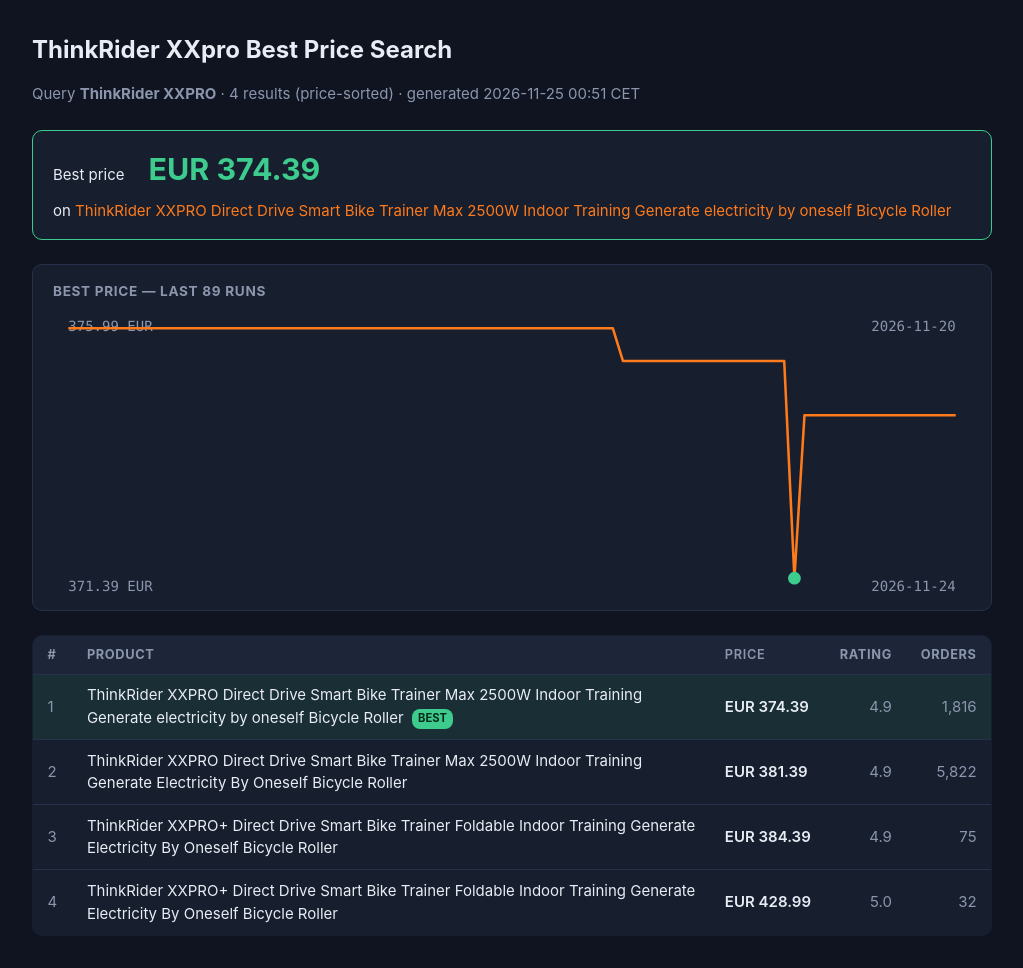
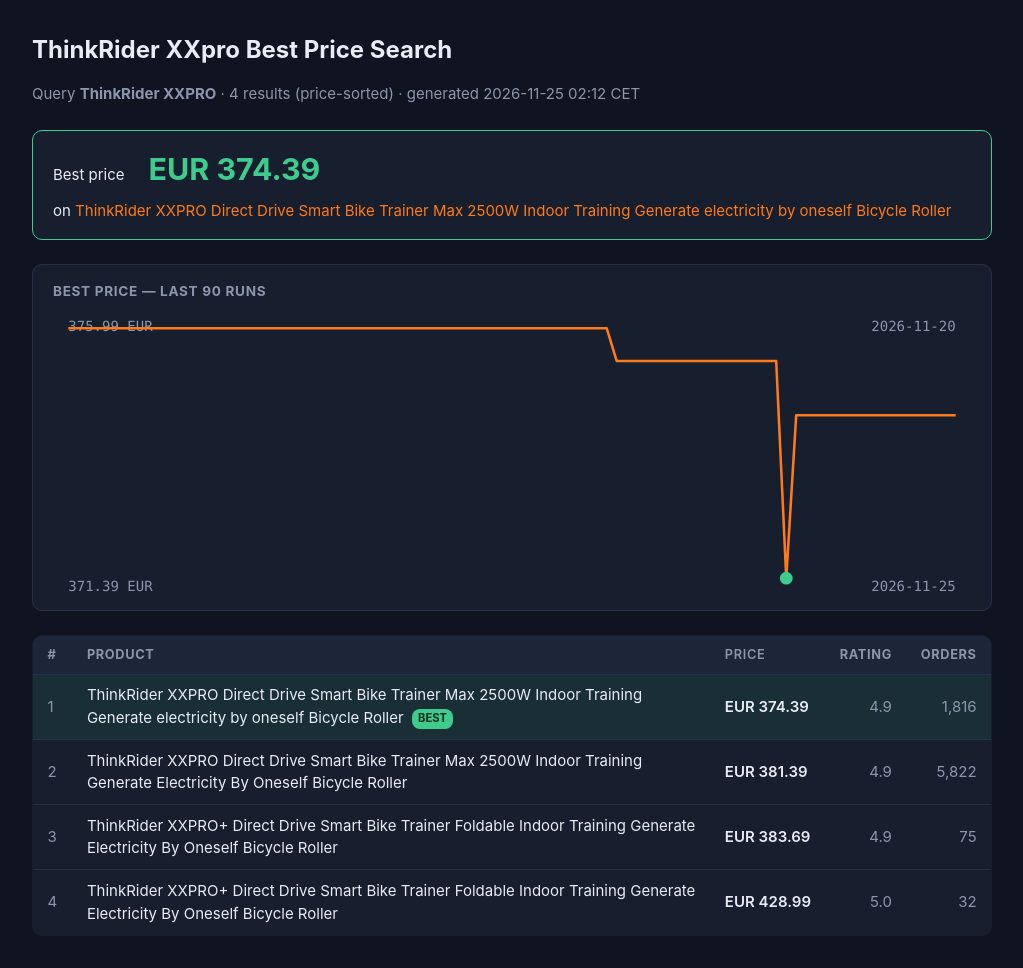
Before and after one commit to lauchsterV6tt/ThinkRiderPriceFetch, a plain HTML site: page index.html in a window 1280 px wide. Shown: the whole page, without its empty margins (128-1151 px from the left). Drawn offline with Linux system fonts and the light colour scheme.

Commit message:
Update results 2026-11-25T01:12Z

```diff
--- a/index.html
+++ b/index.html
@@ -59,21 +59,21 @@
 <div class="wrap">
   <h1>ThinkRider XXpro Best Price Search</h1>
   <p class="meta">Query <strong>ThinkRider XXPRO</strong> &middot; 4 results
-     (price-sorted) &middot; generated 2026-11-25 00:51 CET</p>
+     (price-sorted) &middot; generated 2026-11-25 02:12 CET</p>
   <div class="best">
     <span>Best price</span>
     <span class="price">EUR 374.39</span>
     <span>on <a href="https://www.aliexpress.com/item/1005008159422892.html" target="_blank" rel="noopener">ThinkRider XXPRO Direct Drive  Smart Bike Trainer Max 2500W Indoor Training Generate electricity by oneself Bicycle Roller</a></span>
   </div>
   <div class="history">
-<h2>Best price — last 89 runs</h2>
+<h2>Best price — last 90 runs</h2>
 <svg viewBox="0 0 720 220" preserveAspectRatio="xMidYMid meet" role="img" aria-label="Best price history">
 <text x="12" y="14" class="tick">375.99 EUR</text>
 <text x="12" y="218" class="tick">371.39 EUR</text>
 <text x="708" y="14" text-anchor="end" class="tick">2026-11-20</text>
-<text x="708" y="218" text-anchor="end" class="tick">2026-11-24</text>
-<polyline points="12.0,12.0 19.9,12.0 27.8,12.0 35.7,12.0 43.6,12.0 51.5,12.0 59.5,12.0 67.4,12.0 75.3,12.0 83.2,12.0 91.1,12.0 99.0,12.0 106.9,12.0 114.8,12.0 122.7,12.0 130.6,12.0 138.5,12.0 146.5,12.0 154.4,12.0 162.3,12.0 170.2,12.0 178.1,12.0 186.0,12.0 193.9,12.0 201.8,12.0 209.7,12.0 217.6,12.0 225.5,12.0 233.5,12.0 241.4,12.0 249.3,12.0 257.2,12.0 265.1,12.0 273.0,12.0 280.9,12.0 288.8,12.0 296.7,12.0 304.6,12.0 312.5,12.0 320.5,12.0 328.4,12.0 336.3,12.0 344.2,12.0 352.1,12.0 360.0,12.0 367.9,12.0 375.8,12.0 383.7,12.0 391.6,12.0 399.5,12.0 407.5,12.0 415.4,12.0 423.3,12.0 431.2,12.0 439.1,12.0 447.0,37.6 454.9,37.6 462.8,37.6 470.7,37.6 478.6,37.6 486.5,37.6 494.5,37.6 502.4,37.6 510.3,37.6 518.2,37.6 526.1,37.6 534.0,37.6 541.9,37.6 549.8,37.6 557.7,37.6 565.6,37.6 573.5,37.6 581.5,208.0 589.4,80.2 597.3,80.2 605.2,80.2 613.1,80.2 621.0,80.2 628.9,80.2 636.8,80.2 644.7,80.2 652.6,80.2 660.5,80.2 668.5,80.2 676.4,80.2 684.3,80.2 692.2,80.2 700.1,80.2 708.0,80.2" fill="none" stroke="var(--accent)" stroke-width="2" stroke-linejoin="round"/>
-<circle cx="581.5" cy="208.0" r="5" fill="var(--good)">
+<text x="708" y="218" text-anchor="end" class="tick">2026-11-25</text>
+<polyline points="12.0,12.0 19.8,12.0 27.6,12.0 35.5,12.0 43.3,12.0 51.1,12.0 58.9,12.0 66.7,12.0 74.6,12.0 82.4,12.0 90.2,12.0 98.0,12.0 105.8,12.0 113.7,12.0 121.5,12.0 129.3,12.0 137.1,12.0 144.9,12.0 152.8,12.0 160.6,12.0 168.4,12.0 176.2,12.0 184.0,12.0 191.9,12.0 199.7,12.0 207.5,12.0 215.3,12.0 223.1,12.0 231.0,12.0 238.8,12.0 246.6,12.0 254.4,12.0 262.2,12.0 270.1,12.0 277.9,12.0 285.7,12.0 293.5,12.0 301.3,12.0 309.2,12.0 317.0,12.0 324.8,12.0 332.6,12.0 340.4,12.0 348.3,12.0 356.1,12.0 363.9,12.0 371.7,12.0 379.6,12.0 387.4,12.0 395.2,12.0 403.0,12.0 410.8,12.0 418.7,12.0 426.5,12.0 434.3,12.0 442.1,37.6 449.9,37.6 457.8,37.6 465.6,37.6 473.4,37.6 481.2,37.6 489.0,37.6 496.9,37.6 504.7,37.6 512.5,37.6 520.3,37.6 528.1,37.6 536.0,37.6 543.8,37.6 551.6,37.6 559.4,37.6 567.2,37.6 575.1,208.0 582.9,80.2 590.7,80.2 598.5,80.2 606.3,80.2 614.2,80.2 622.0,80.2 629.8,80.2 637.6,80.2 645.4,80.2 653.3,80.2 661.1,80.2 668.9,80.2 676.7,80.2 684.5,80.2 692.4,80.2 700.2,80.2 708.0,80.2" fill="none" stroke="var(--accent)" stroke-width="2" stroke-linejoin="round"/>
+<circle cx="575.1" cy="208.0" r="5" fill="var(--good)">
 <title>371.39 EUR (lowest)</title>
 </circle>
 </svg>
@@ -90,7 +90,7 @@
   </div>
 </div>
 <script>
-const RESULTS = [{"title": "ThinkRider XXPRO Direct Drive  Smart Bike Trainer Max 2500W Indoor Training Generate electricity by oneself Bicycle Roller", "price": 374.39, "currency": "EUR", "rating": 4.9, "orders": 1816, "url": "https://www.aliexpress.com/item/1005008159422892.html", "is_best": true}, {"title": "ThinkRider XXPRO Direct Drive Smart Bike Trainer Max 2500W Indoor Training Generate Electricity By Oneself Bicycle Roller", "price": 381.39, "currency": "EUR", "rating": 4.9, "orders": 5822, "url": "https://www.aliexpress.com/item/1005008159596183.html", "is_best": false}, {"title": "ThinkRider XXPRO+ Direct Drive Smart Bike Trainer Foldable Indoor Training Generate Electricity By Oneself Bicycle Roller", "price": 384.39, "currency": "EUR", "rating": 4.9, "orders": 75, "url": "https://www.aliexpress.com/item/1005010641937971.html", "is_best": false}, {"title": "ThinkRider XXPRO+ Direct Drive Smart Bike Trainer Foldable Indoor Training Generate Electricity By Oneself Bicycle Roller", "price": 428.99, "currency": "EUR", "rating": 5.0, "orders": 32, "url": "https://www.aliexpress.com/item/1005011650017561.html", "is_best": false}];
+const RESULTS = [{"title": "ThinkRider XXPRO Direct Drive  Smart Bike Trainer Max 2500W Indoor Training Generate electricity by oneself Bicycle Roller", "price": 374.39, "currency": "EUR", "rating": 4.9, "orders": 1816, "url": "https://www.aliexpress.com/item/1005008159422892.html", "is_best": true}, {"title": "ThinkRider XXPRO Direct Drive Smart Bike Trainer Max 2500W Indoor Training Generate Electricity By Oneself Bicycle Roller", "price": 381.39, "currency": "EUR", "rating": 4.9, "orders": 5822, "url": "https://www.aliexpress.com/item/1005008159596183.html", "is_best": false}, {"title": "ThinkRider XXPRO+ Direct Drive Smart Bike Trainer Foldable Indoor Training Generate Electricity By Oneself Bicycle Roller", "price": 383.69, "currency": "EUR", "rating": 4.9, "orders": 75, "url": "https://www.aliexpress.com/item/1005010641937971.html", "is_best": false}, {"title": "ThinkRider XXPRO+ Direct Drive Smart Bike Trainer Foldable Indoor Training Generate Electricity By Oneself Bicycle Roller", "price": 428.99, "currency": "EUR", "rating": 5.0, "orders": 32, "url": "https://www.aliexpress.com/item/1005011650017561.html", "is_best": false}];
 const rows = document.getElementById("rows");
 RESULTS.forEach((p, i) => {
   const tr = document.createElement("tr");
```
Also changed, not shown: results_history.json (+10 -0 lines).
